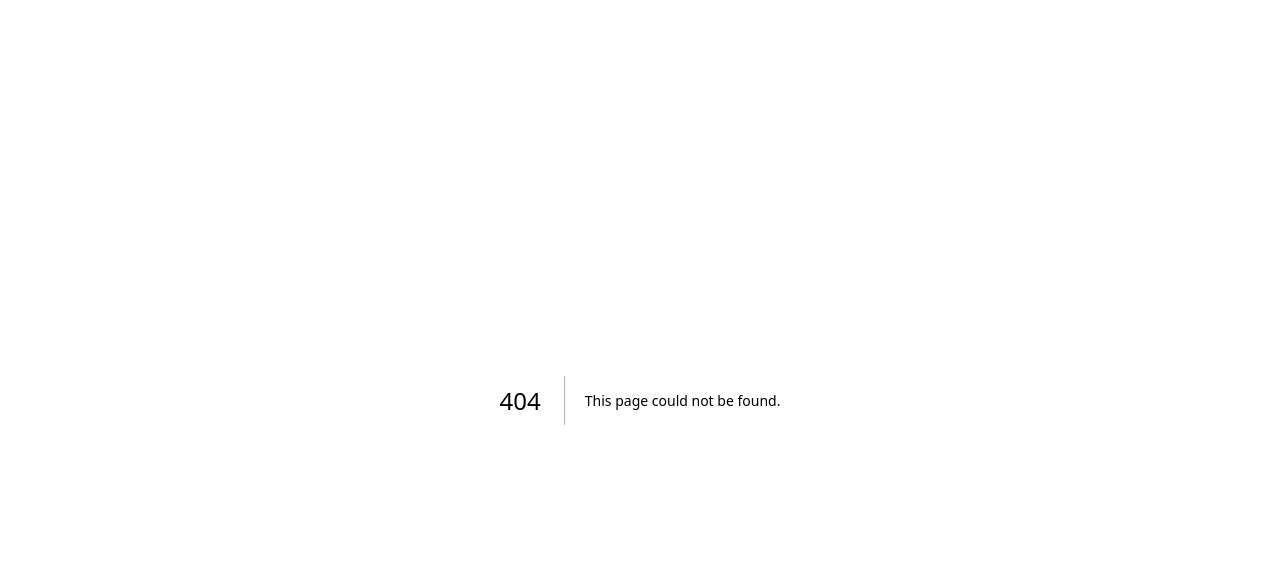
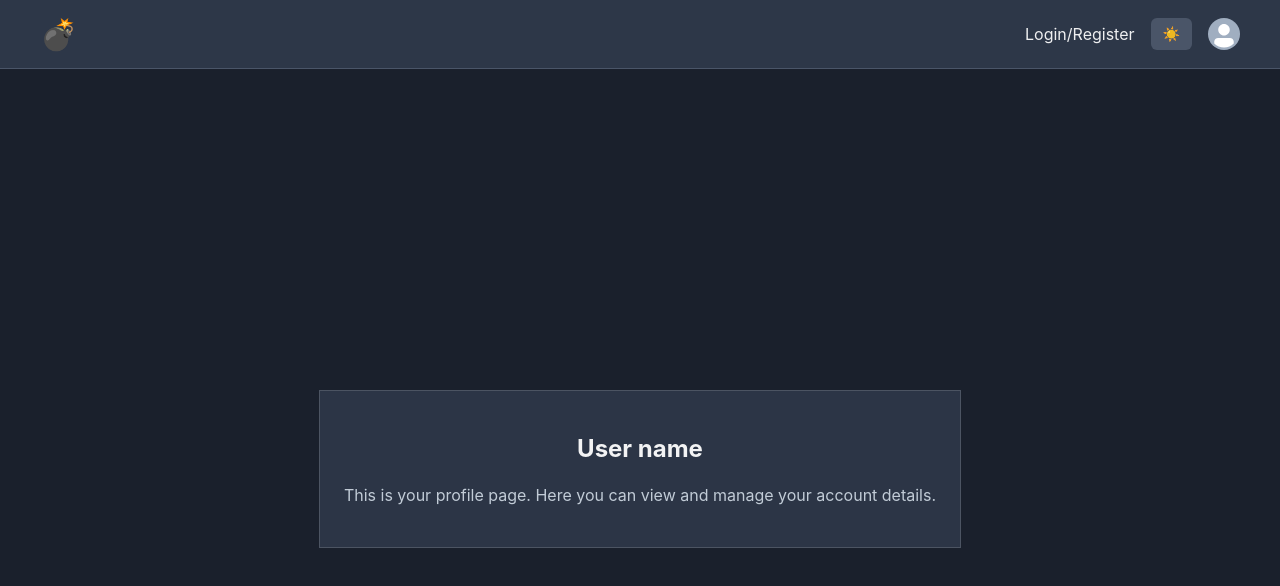
Before and after one commit to joshu-hua/ms, a Next.js app: page /profile in a window 1280 px wide. Before the commit this address had no page. Shown: the top 586 px of the page. Built offline with nearby package versions, Linux system fonts and the light colour scheme.

Commit message:
move some shit around and add profile page

```diff
--- a/src/components/Header.tsx
+++ b/src/components/Header.tsx
@@ -1,22 +1,33 @@
-import { Box, Button, Flex, Heading, Link, Avatar } from '@chakra-ui/react'
-import React, { useEffect, useState } from 'react'
-import ColorModeToggle from './ColorModeToggle'
-import { isLoggedIn, removeAuthToken } from '@/lib/api'
-
+import { Box, Button, Flex, Heading, Link, Avatar } from "@chakra-ui/react";
+import React, { useEffect, useState } from "react";
+import ColorModeToggle from "./ColorModeToggle";
+import { isLoggedIn, removeAuthToken } from "@/lib/api";
+import { useRouter } from "next/router";
 
 const Header = () => {
-    const [isClient, setIsClient] = useState(false)
-    const [loggedIn, setLoggedIn] = useState(false)
+    const [isClient, setIsClient] = useState(false);
+    const [loggedIn, setLoggedIn] = useState(false);
+
+    const router = useRouter();
 
     useEffect(() => {
-        setIsClient(true)
-        setLoggedIn(isLoggedIn())
-    }, [])
+        setIsClient(true);
+        setLoggedIn(isLoggedIn());
+    }, []);
 
     return (
-        <Box bg="surface-bg" borderBottom="1px" borderColor="border-color" py={4} px={6}>
+        <Box
+            bg="surface-bg"
+            borderBottom="1px"
+            borderColor="border-color"
+            py={4}
+            px={6}
+        >
             <Flex justify="space-between" align="center" maxW="1200px" mx="auto">
-                <Link href="/" _hover={{ textDecoration: 'none', transform: 'scale(1.05)' }} transition="all 0.2s"
+                <Link
+                    href="/"
+                    _hover={{ textDecoration: "none", transform: "scale(1.05)" }}
+                    transition="all 0.2s"
                 >
                     <Heading size="lg" color="text-primary" fontWeight="bold">
                         💣
@@ -25,25 +36,26 @@ const Header = () => {
                 <Flex gap={4} align="center">
                     {isClient && loggedIn ? (
                         <Button
-                            colorScheme='red'
-                            variant='solid'
+                            colorScheme="red"
+                            size={"sm"}
+                            variant="solid"
                             onClick={() => {
-                                removeAuthToken()
-                                window.location.reload()
+                                removeAuthToken();
+                                window.location.reload();
                             }}
                         >
                             Logout
                         </Button>
                     ) : isClient ? (
-                        <Link href='/userauth'>Login/Register</Link>
+                        <Link href="/userauth">Login/Register</Link>
                     ) : null}
 
                     <ColorModeToggle />
-                    <Avatar as="button" size="sm" />
+                    <Avatar as="button" size="sm" onClick={() => { router.push("/profile") }} />
                 </Flex>
             </Flex>
         </Box>
-    )
-}
+    );
+};
 
-export default Header
+export default Header;
--- /dev/null
+++ b/src/pages/profile.tsx
@@ -0,0 +1,44 @@
+import Header from '@/components/Header'
+import { Flex, Box } from '@chakra-ui/react'
+import React from 'react'
+
+const Profile = () => {
+    return (
+        <>
+            <Header />
+            <Box h="100vh">
+                <Flex align="center" justify="center" height="100%">
+                    <Box
+                        p="6"
+                        py={10}
+                        borderWidth="1px"
+                        bg={"panel-bg"}
+                        opacity={0.95}
+                    >
+                        <Flex
+                            direction="column"
+                            align="center"
+                            justify="center"
+                            gap={4}
+                        >
+                            <Box
+                                as="h1"
+                                fontSize="2xl"
+                                fontWeight="bold"
+                                color="text-primary"
+                            >
+                                User name
+                            </Box>
+                            <Box color="text-secondary">
+                                This is your profile page. Here you can view and manage your account details.
+                            </Box>
+                        </Flex>
+
+                    </Box>
+                </Flex>
+            </Box>
+        </>
+    )
+}
+
+export default Profile
```
Also changed, not shown: src/pages/api/profile/getUserStats.ts (renamed from src/pages/api/score/getUserStats.ts).
